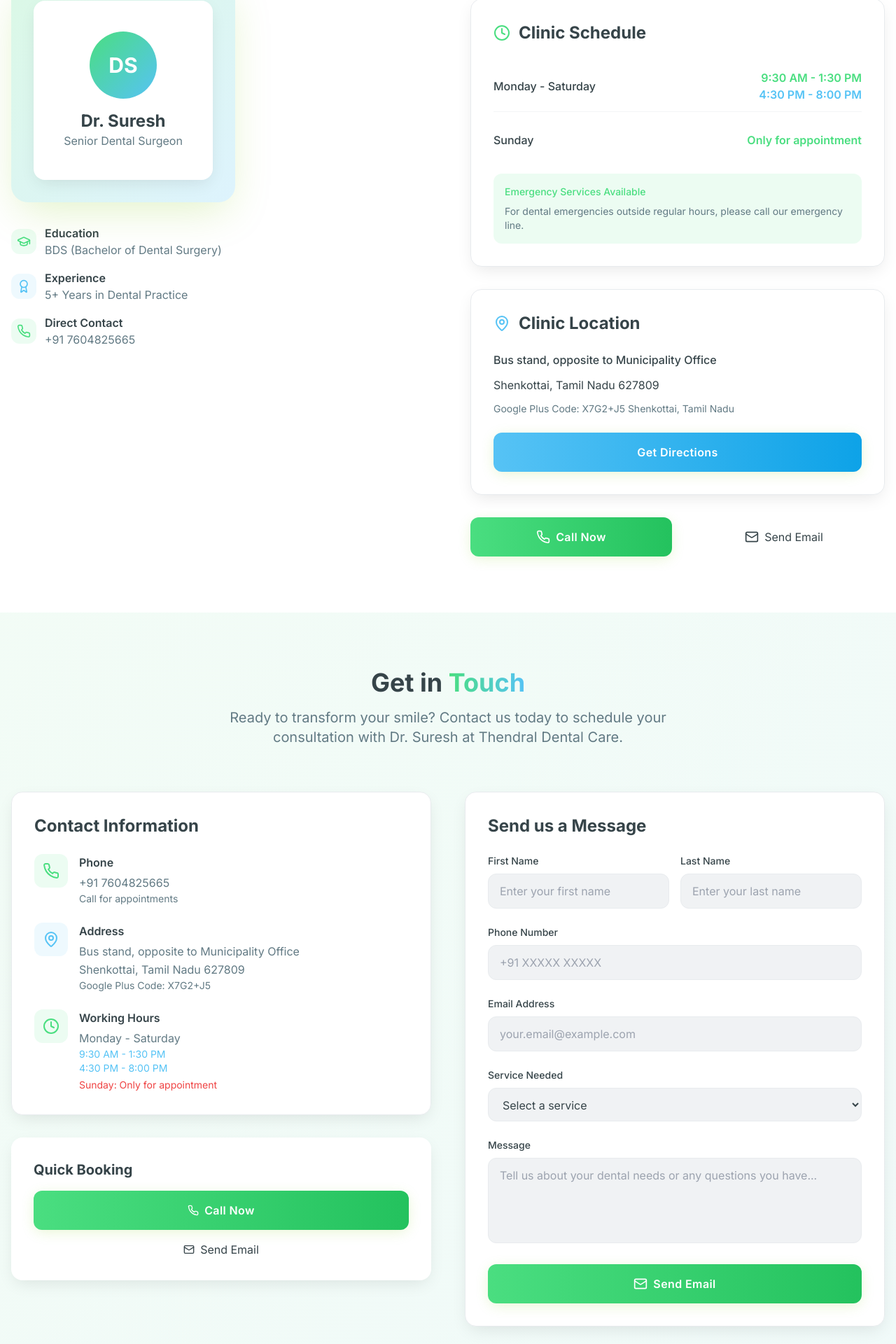
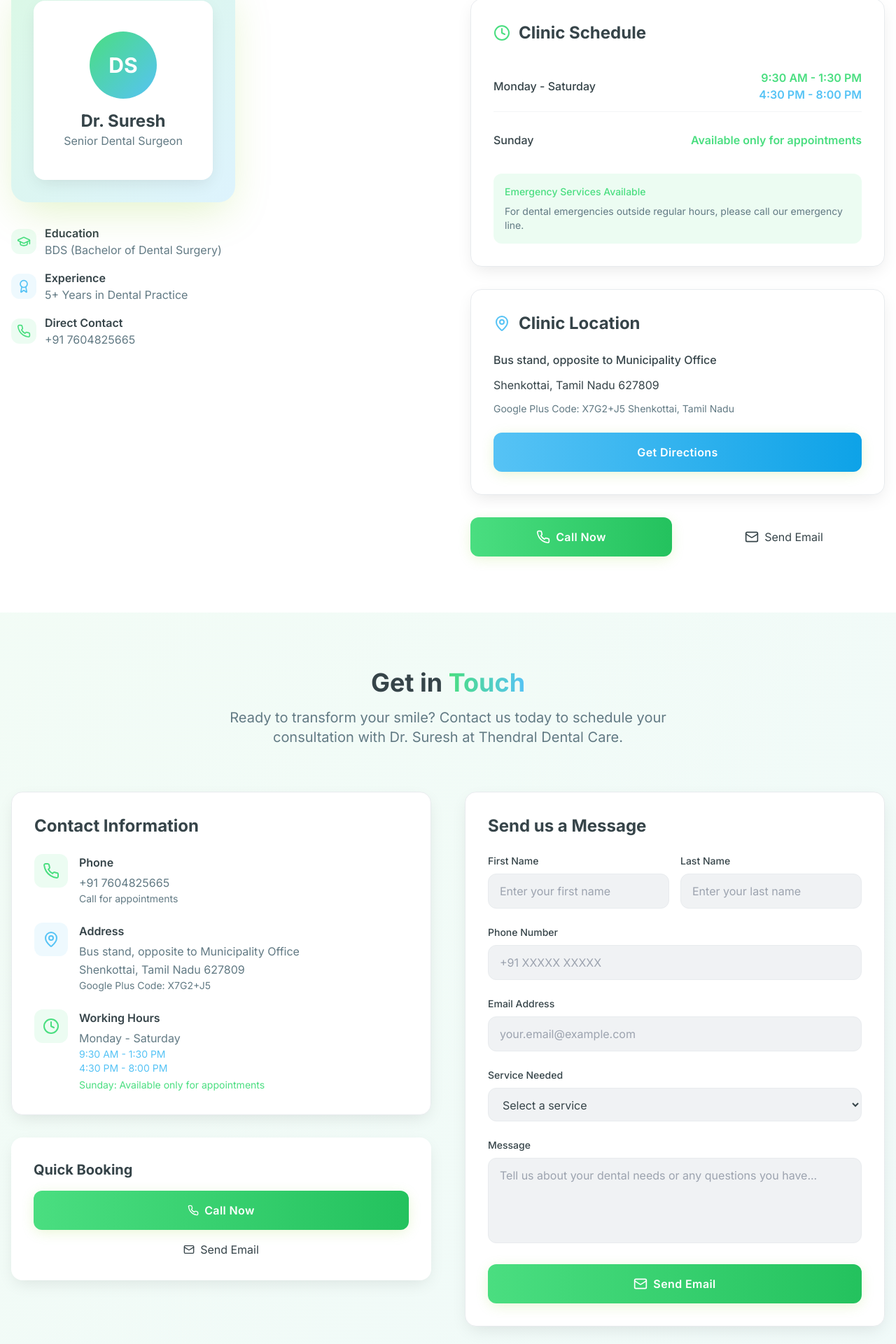
Before and after one commit to mr-vvm-2005/thendral-care-booking, a React (Vite) app: page / in a window 1280 px wide. Shown: the part 2852-4772 px from the top of the page at 70% size. Built offline with nearby package versions, Linux system fonts and the light colour scheme; the HTML template or start-up script is replaced by a standard one.

Commit message:
Update Sunday appointment information

```diff
--- a/src/components/Contact.tsx
+++ b/src/components/Contact.tsx
@@ -54,7 +54,7 @@ const Contact = () => {
                     <p className="text-luxury">Monday - Saturday</p>
                     <p className="text-sm text-secondary">9:30 AM - 1:30 PM</p>
                     <p className="text-sm text-secondary">4:30 PM - 8:00 PM</p>
-                    <p className="text-sm text-destructive mt-1">Sunday: Only for appointment</p>
+                    <p className="text-sm text-primary mt-1">Sunday: Available only for appointments</p>
                   </div>
                 </div>
               </div>
--- a/src/components/DoctorProfile.tsx
+++ b/src/components/DoctorProfile.tsx
@@ -89,7 +89,7 @@ const DoctorProfile = () => {
                 </div>
                 <div className="flex justify-between items-center py-3">
                   <span className="font-medium text-foreground">Sunday</span>
-                  <span className="text-primary font-semibold">Only for appointment</span>
+                  <span className="text-primary font-semibold">Available only for appointments</span>
                 </div>
               </div>
 
--- a/src/components/Footer.tsx
+++ b/src/components/Footer.tsx
@@ -109,7 +109,7 @@ const Footer = () => {
                 <div>
                   <p className="text-white font-medium">Mon-Sat: 9:30 AM - 1:30 PM</p>
                   <p className="text-white font-medium">4:30 PM - 8:00 PM</p>
-                  <p className="text-accent-foreground/80 text-sm">Sunday: Only for appointment</p>
+                  <p className="text-accent-foreground/80 text-sm">Sunday: Available only for appointments</p>
                 </div>
               </div>
             </div>
```
